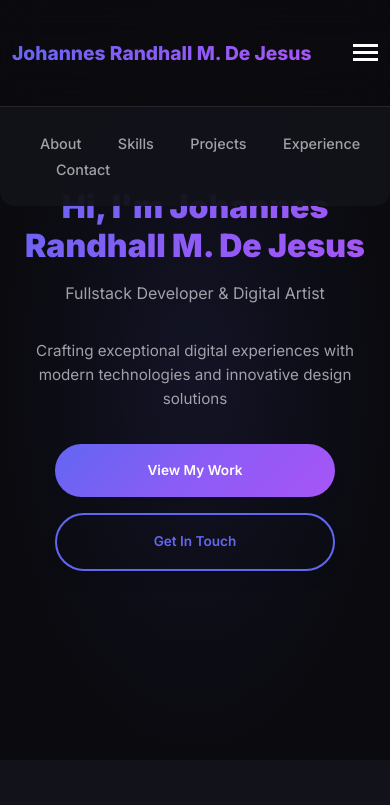
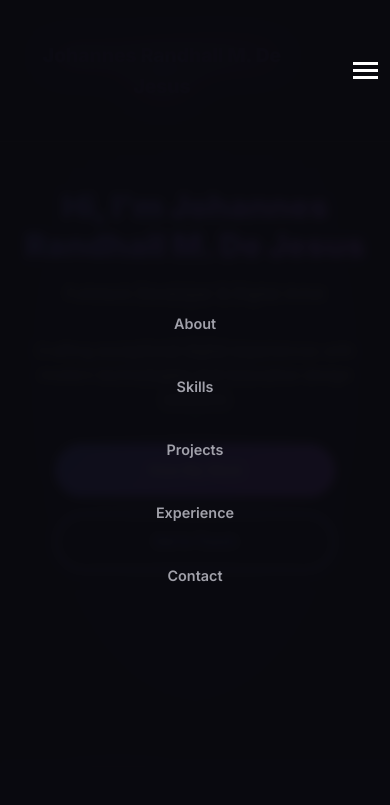
Before and after one commit to Yowhanzz/Portfolio, a plain HTML site: page index.html in a window 390 px wide. Both pictures are taken after a click on the button 365 px from the left and 52 px from the top of the page. Shown: the top 805 px of the page. Drawn offline with Linux system fonts and the light colour scheme.

Commit message:
burger and reso

```diff
--- a/index.html
+++ b/index.html
@@ -400,7 +400,10 @@
     <script>
         function toggleMenu() {
             const menu = document.getElementById('navbar-menu');
+            const body = document.body;
+
             menu.classList.toggle('is-active');
+            body.classList.toggle('menu-active');
         }
 
         // Smooth scrolling for navigation links
--- a/styles.css
+++ b/styles.css
@@ -37,6 +37,16 @@ body {
   color: var(--text-primary);
   line-height: 1.6;
   overflow-x: hidden;
+}
+
+/* Add blur effect to body when menu is active */
+body.menu-active {
+  overflow: hidden;
+}
+
+body.menu-active > *:not(.navbar) {
+  filter: blur(5px);
+  transition: filter 0.3s ease;
 }
 
 /* Container */
@@ -140,6 +150,17 @@ body {
   height: 3px;
   background: var(--text-primary);
   transition: all 0.3s ease;
+}
+
+@media (max-width: 992px) {
+  .navbar-menu {
+    display: none;
+  }
+
+  .navbar-burger {
+    display: flex;
+    z-index: 1001;
+  }
 }
 
 /* Hero Section */
@@ -867,24 +888,50 @@ body {
 @media (max-width: 992px) {
   .navbar-menu {
     display: none;
-    position: absolute;
-    top: 100%;
+    position: fixed;
+    top: 0;
     left: 0;
     right: 0;
-    background: rgba(18, 18, 26, 0.95);
+    bottom: 0;
+    padding-top: 900px;
+    background: rgba(10, 10, 15, 0.95);
     backdrop-filter: blur(20px);
-    flex-direction: column;
-    padding: 1.5rem;
-    border-top: 1px solid var(--border-color);
-    border-radius: 0 0 15px 15px;
+    text-align: center;
+    z-index: 1;
   }
 
   .navbar-menu.is-active {
-    display: flex;
+    display: block;
+  }
+
+  .navbar-start {
+    position: absolute;
+    top: 50%;
+    left: 50%;
+    transform: translate(-50%, -50%);
+    width: 100%;
+  }
+
+  .navbar-item {
+    display: block;
+    font-size: 1.5rem;
+    font-weight: 600;
+    padding: 1.5.5rem 2rem;
+    text-align: center;
+    width: 100%;
+    max-width: 300px;
+    margin: 1rem auto;
+    border-radius: 15px;
+    transition: all 0.3s ease;
+  }
+
+  .navbar-item:hover {
+    background: rgba(99, 102, 241, 0.2);
+    transform: scale(1.05);
   }
 
   .navbar-burger {
-    display: flex;
+    z-index: 1001;
   }
 
   .hero .title {
@@ -1418,6 +1465,7 @@ body {
       0 0 30px rgba(139, 92, 246, 0.2);
   }
 
+
   .floating-circle:nth-child(1) { width: 60px; height: 60px; }
   .floating-circle:nth-child(2) { width: 80px; height: 80px; }
   .floating-circle:nth-child(3) { width: 40px; height: 40px; }
```
